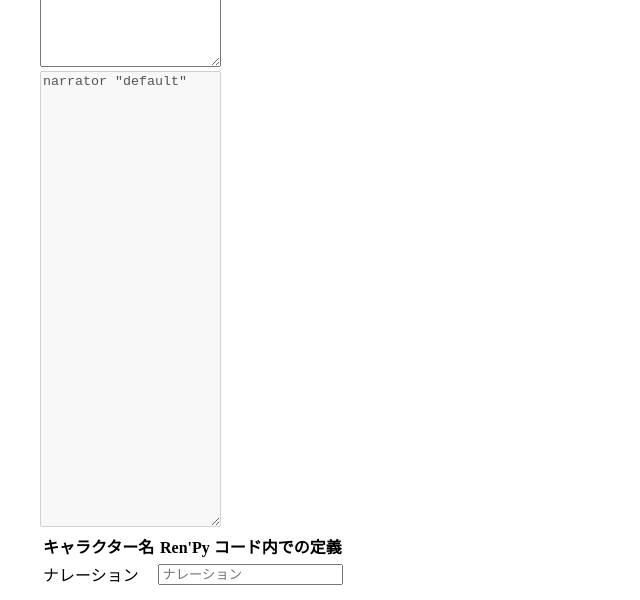
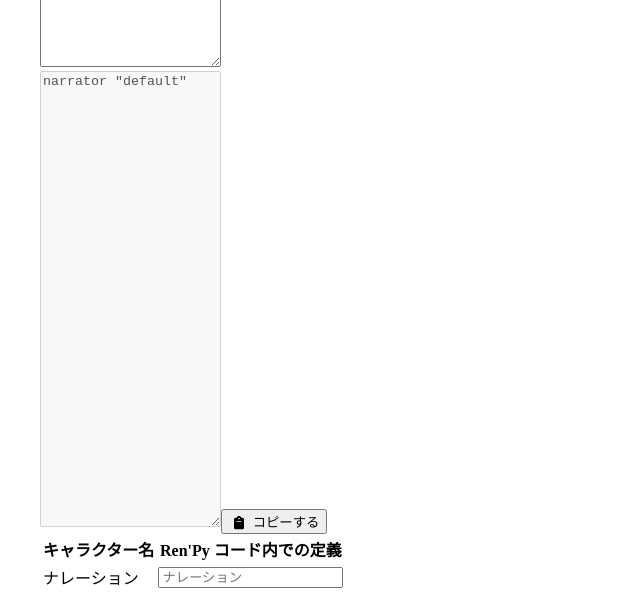
Before and after one commit to yude/novel2renpy, a Next.js app: page / in a window 1280 px wide. Shown: the part 448-1048 px from the top of the page, without its empty margins (0-640 px from the left). Built offline with nearby package versions, Linux system fonts and the light colour scheme.

Commit message:
feat: add copy button

```diff
--- a/pages/index.tsx
+++ b/pages/index.tsx
@@ -4,8 +4,10 @@ import * as React from "react"
 import { useState } from "react"
 import Form from 'react-bootstrap/Form';
 import Table from 'react-bootstrap/Table';
+import Button from 'react-bootstrap/Button';
 import styles from '../styles/Home.module.css'
-
+import { FontAwesomeIcon } from "@fortawesome/react-fontawesome";
+import { faClipboard } from "@fortawesome/free-solid-svg-icons";
 
 export default function Home() {
   let [value, setValue] = useState('default');
@@ -128,7 +130,8 @@ export default function Home() {
               <Form.Control type="email" placeholder="ここに原稿を入力..." as="textarea" onChange={(event) => setValue(event.target.value)} rows={30} />
             </div>
             <div className="col-6">
-              <Form.Control value={temp} disabled placeholder="OOAO" as="textarea" rows={30} />
+              <Form.Control value={temp} disabled placeholder="ここに変換済みのソースコードが表示されます。" as="textarea" rows={30} />
+              <Button variant="primary" className="mt-2" onClick={() => { navigator.clipboard.writeText(temp) }}><FontAwesomeIcon icon={faClipboard} width={20} height={20} /> コピーする</Button>
             </div>
           </div>
         </div>
```
